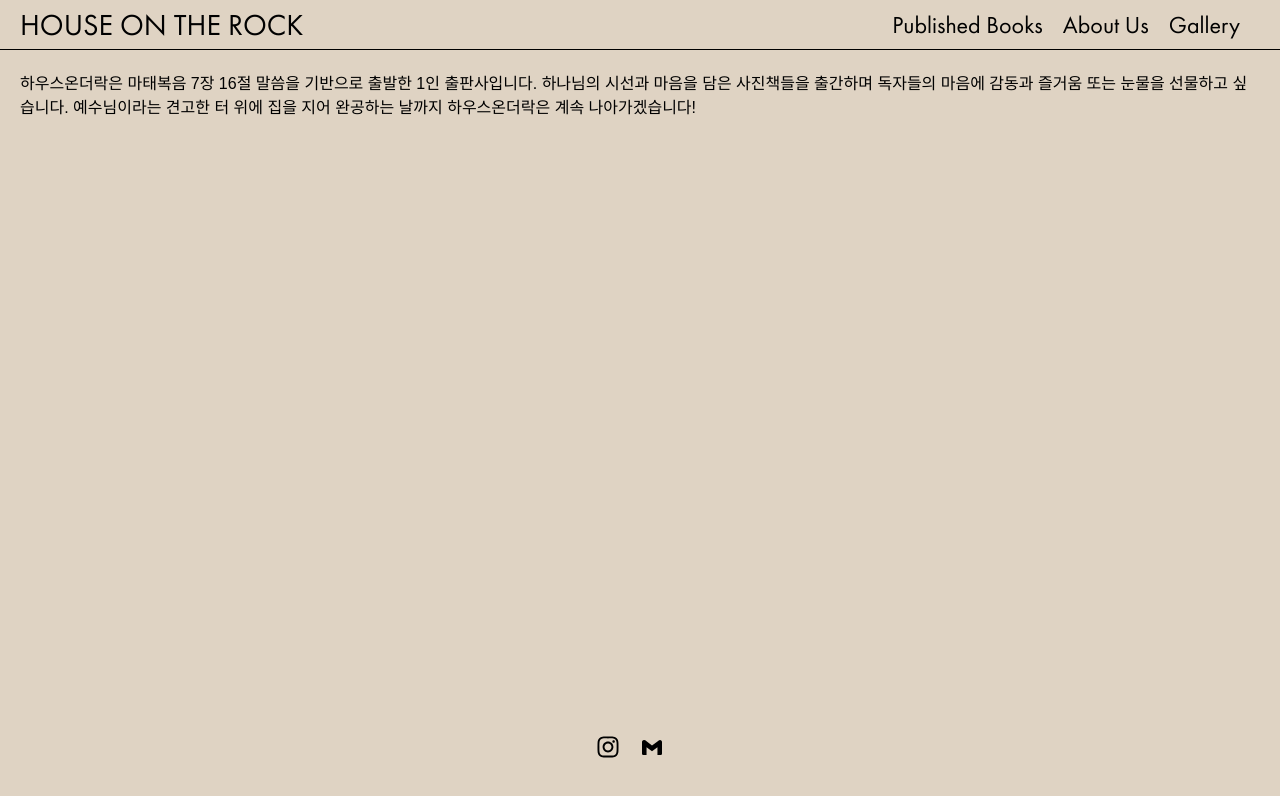
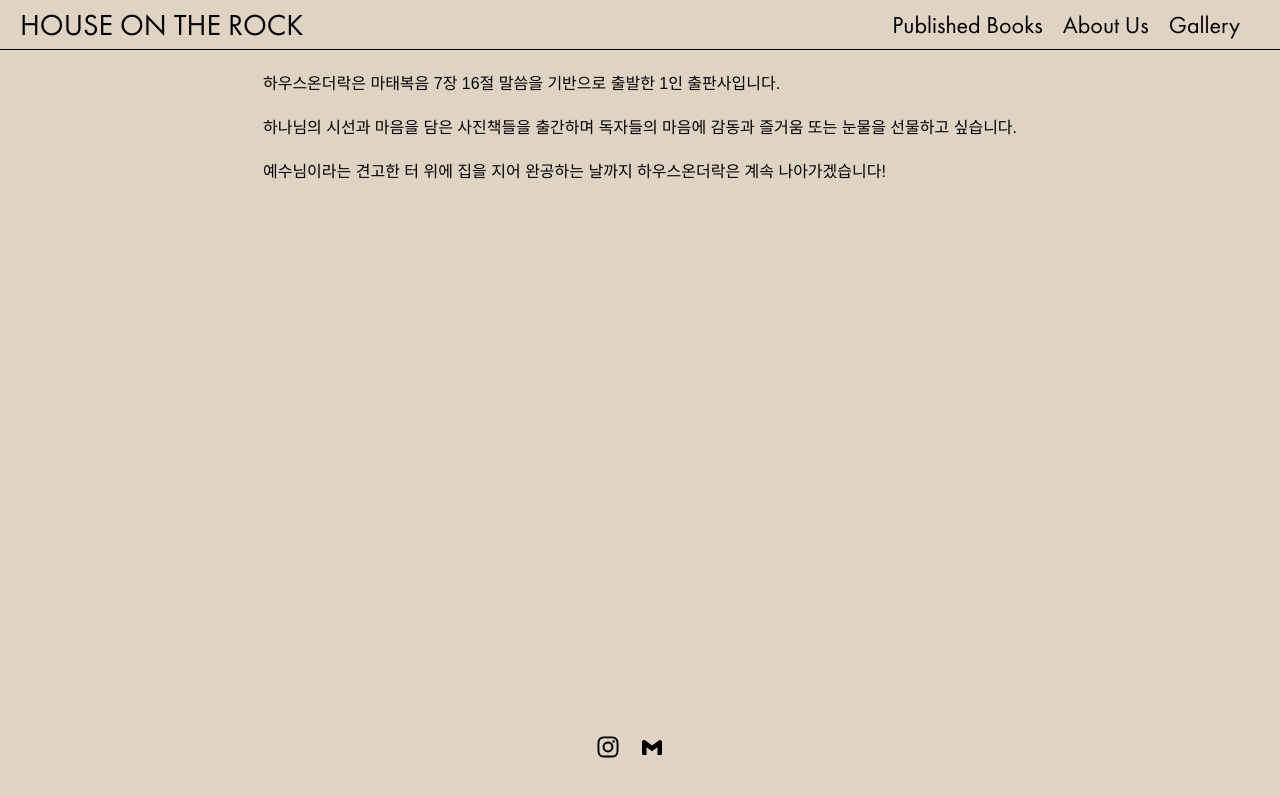
Before and after one commit to modelcycles/houseontherock_web, a Next.js app: page /about in a window 1280 px wide. Shown: the top 796 px of the page. Built offline with nearby package versions, Linux system fonts and the light colour scheme.

Commit message:
Feat: Body text font update

```diff
--- a/src/app/about/page.tsx
+++ b/src/app/about/page.tsx
@@ -3,11 +3,19 @@ import { HouseBody } from "../_components/HouseBody";
 export default function AboutUs() {
   return (
     <HouseBody>
-      <div>
-        하우스온더락은 마태복음 7장 16절 말씀을 기반으로 출발한 1인
-        출판사입니다. 하나님의 시선과 마음을 담은 사진책들을 출간하며 독자들의
-        마음에 감동과 즐거움 또는 눈물을 선물하고 싶습니다. 예수님이라는 견고한
-        터 위에 집을 지어 완공하는 날까지 하우스온더락은 계속 나아가겠습니다!
+      <div className="main-text-korean">
+        <p style={{ marginBottom: 20 }}>
+          하우스온더락은 마태복음 7장 16절 말씀을 기반으로 출발한 1인
+          출판사입니다.
+        </p>
+        <p style={{ marginBottom: 20 }}>
+          하나님의 시선과 마음을 담은 사진책들을 출간하며 독자들의 마음에 감동과
+          즐거움 또는 눈물을 선물하고 싶습니다.
+        </p>
+        <p style={{ marginBottom: 20 }}>
+          예수님이라는 견고한 터 위에 집을 지어 완공하는 날까지 하우스온더락은
+          계속 나아가겠습니다!
+        </p>
       </div>
     </HouseBody>
   );
--- /dev/null
+++ b/src/app/css/page.css
@@ -0,0 +1,27 @@
+@font-face {
+  font-family: "SunBatang";
+  src: url(/fonsts/SunBatang.woff2) format("woff2");
+  font-weight: normal;
+  font-style: normal;
+}
+
+@font-face {
+  font-family: "Futura PT";
+  src: url("/fonts/FuturaCyrillicBook.woff2") format("woff2");
+  font-weight: normal;
+  font-style: normal;
+}
+
+.main-text-korean {
+  font-family: "SunBatang";
+  /* font-size: 16px;
+  line-height: 20px;
+  font-weight: 500; */
+}
+
+.main-text-english {
+  font-family: "Futura PT";
+  /* font-size: 16px;
+  line-height: 20px;
+  font-weight: 500; */
+}
--- a/src/app/publications/page.tsx
+++ b/src/app/publications/page.tsx
@@ -1,9 +1,11 @@
 import { HouseBody } from "../_components/HouseBody";
+import "../css/page.css";
 
 export default function PublishedBooks() {
   return (
     <HouseBody>
-      <div>
+      <div className="main-text-english">
+        <p>
           Two Of A Kind Two Of A Kind Two Of A Kind Two Of A Kind Two Of A Kind
           Two Of A Kind Two Of A Kind Two Of A Kind Two Of A Kind Two Of A Kind
           Two Of A Kind Two Of A Kind Two Of A Kind Two Of A Kind Two Of A Kind
@@ -357,6 +359,7 @@ export default function PublishedBooks() {
           Two Of A Kind Two Of A Kind Two Of A Kind Two Of A Kind Two Of A Kind
           Two Of A Kind Two Of A Kind Two Of A Kind Two Of A Kind Two Of A Kind
           for scroll checking
+        </p>
       </div>
     </HouseBody>
   );
```
Also changed, not shown: src/app/gallery/page.tsx (+6 -3 lines). Lines whose indentation alone changed are shown as unchanged.
